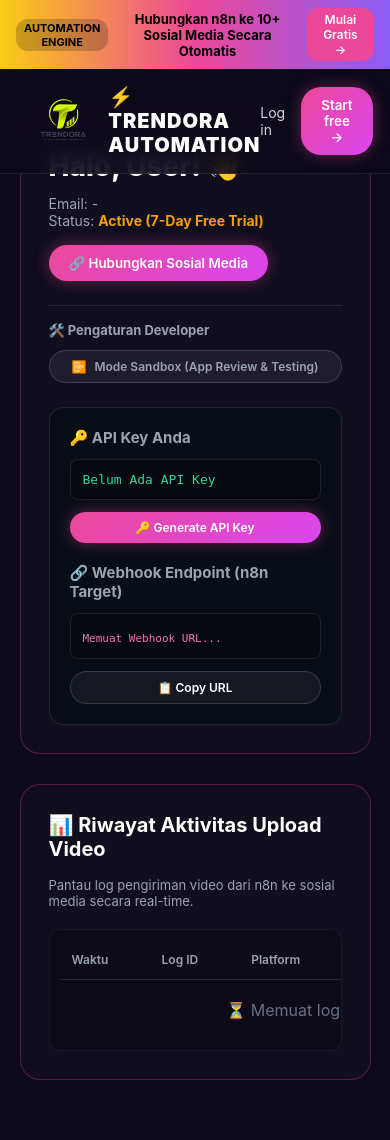
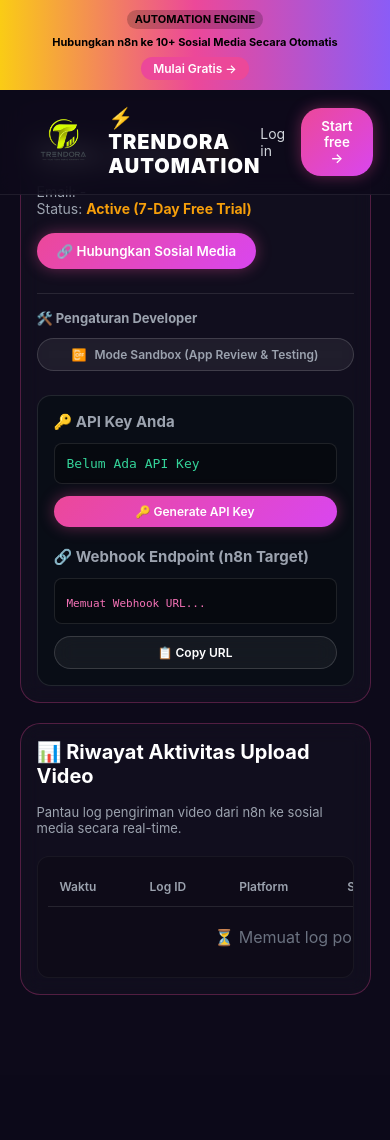
Before and after one commit to deri9804/trendoraautomation, a Flask app: page /dashboard in a window 390 px wide. After the commit the page ends 995 px from the top, so only its background shows below. Run offline with Flask 3, Linux system fonts and the light colour scheme.

Commit message:
css.html

```diff
--- a/templates/css.html
+++ b/templates/css.html
@@ -134,6 +134,7 @@
   .hero-left h1 { font-size: 52px; line-height: 1.1; font-weight: 800; margin-bottom: 20px; color: #fff; }
   .hero-left h1 span { color: #ec4899; }
   .hero-left p { color: #9ca3af; font-size: 18px; line-height: 1.6; margin-bottom: 30px; }
+
   .cta-group { display: flex; gap: 16px; margin-bottom: 24px; }
   .btn-secondary { background: rgba(255, 255, 255, 0.05); border: 1px solid rgba(255, 255, 255, 0.15); color: #fff; padding: 12px 24px; border-radius: 20px; font-weight: 600; cursor: pointer; backdrop-filter: blur(10px); }
   .subtext { color: #6b7280; font-size: 13px; display: flex; align-items: center; gap: 6px; }
@@ -149,6 +150,7 @@
   .dot-yellow { background: #f59e0b; }
   .dot-green { background: #10b981; }
   .terminal-title { font-size: 11px; color: #6b7280; font-family: monospace; }
+
   .webhook-tester-box { display: flex; gap: 8px; margin-bottom: 16px; background: rgba(255, 255, 255, 0.03); padding: 6px; border-radius: 10px; border: 1px solid rgba(255, 255, 255, 0.08); }
   .webhook-tester-box input { flex: 1; background: transparent; border: none; color: #fff; padding: 8px 12px; font-size: 12px; outline: none; }
   .webhook-tester-box button { background: #ec4899; color: white; border: none; padding: 8px 16px; border-radius: 8px; font-size: 12px; font-weight: 600; cursor: pointer; }
@@ -232,6 +234,7 @@
   .checkout-modal-card { max-width: 920px !important; padding: 28px !important; }
   .modal-close-btn { position: absolute; top: 16px; right: 20px; background: transparent; border: none; color: #9ca3af; font-size: 24px; cursor: pointer; z-index: 10; }
   .modal-header { margin-bottom: 24px; text-align: center; }
+
   .modal-badge { display: inline-block; background: rgba(236, 72, 153, 0.15); color: #ec4899; padding: 4px 12px; border-radius: 12px; font-size: 11px; font-weight: 700; margin-bottom: 12px; }
   .success-badge { background: rgba(52, 211, 153, 0.15); color: #34d399; }
   .expired-badge { background: rgba(239, 68, 68, 0.2) !important; color: #f87171 !important; border: 1px solid rgba(239, 68, 68, 0.4); }
@@ -258,7 +261,6 @@
   .input-card-wrapper input { padding-right: 100px; }
   .card-brands { position: absolute; right: 10px; display: flex; gap: 4px; pointer-events: none; }
 
-  /* REVISI NOMOR 2: Animasi transisi opacity untuk fitur deteksi kartu cerdas */
   .brand-badge { font-size: 9px; font-weight: 800; padding: 2px 5px; border-radius: 4px; color: #fff; transition: opacity 0.3s ease; }
   .brand-badge.visa { background: #1a1f71; }
   .brand-badge.mc { background: #eb001b; }
@@ -1016,5 +1018,29 @@
     .onboard-card { padding: 16px; }
     .social-modal-card { padding: 24px 18px; }
     .legal-modal-card { max-width: 95% !important; padding: 20px !important; }
+
+    /* REVISI 1 & 2: Fix Top Banner and Dashboard Kotak Mobile */
+    .top-banner {
+      flex-direction: column !important;
+      padding: 10px !important;
+      font-size: 11px !important;
+      gap: 6px !important;
+      line-height: 1.4 !important;
+    }
+
+    .dashboard-hero-card {
+      padding: 16px !important;
+      margin-bottom: 20px !important;
+      width: 100% !important;
+      box-sizing: border-box !important;
+      overflow: hidden !important;
+      grid-template-columns: 1fr !important;
+    }
+
+    .dash-key-card {
+      padding: 16px !important;
+      width: 100% !important;
+      box-sizing: border-box !important;
+    }
   }
 </style>
```
